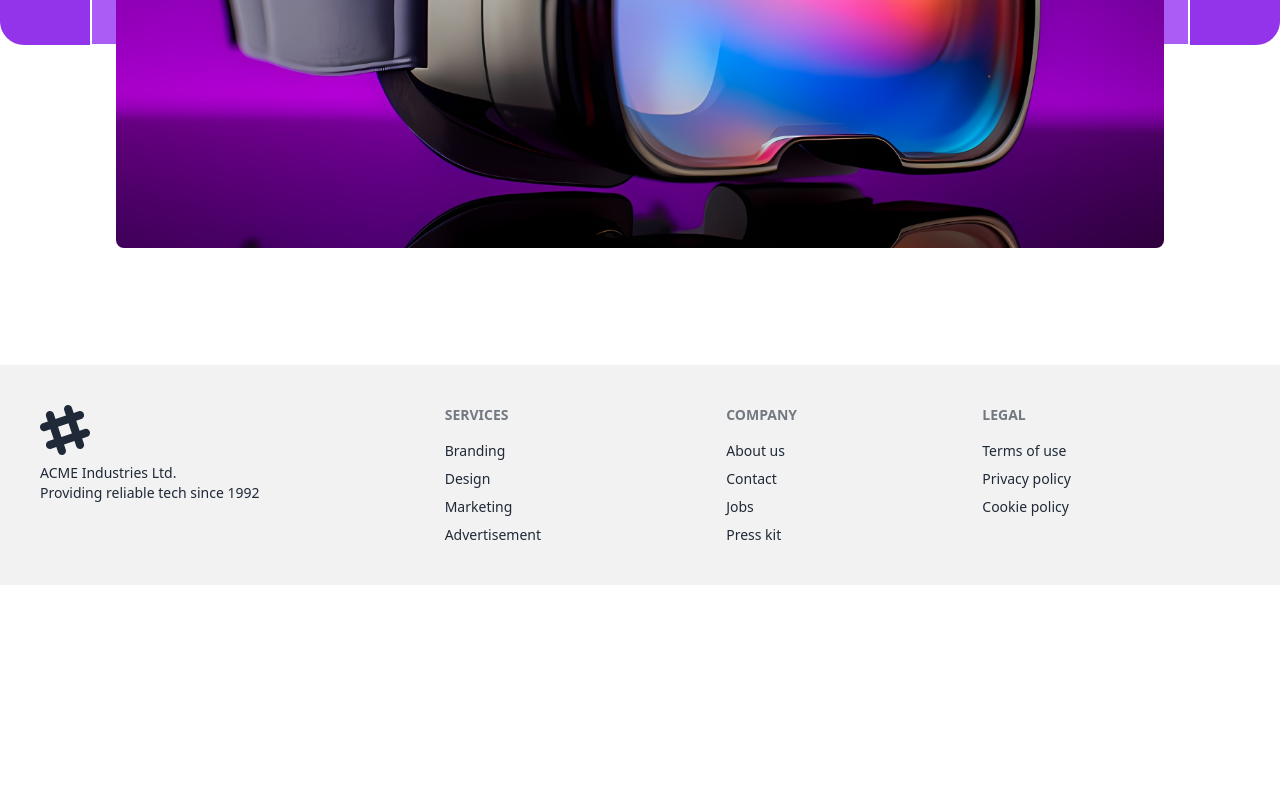
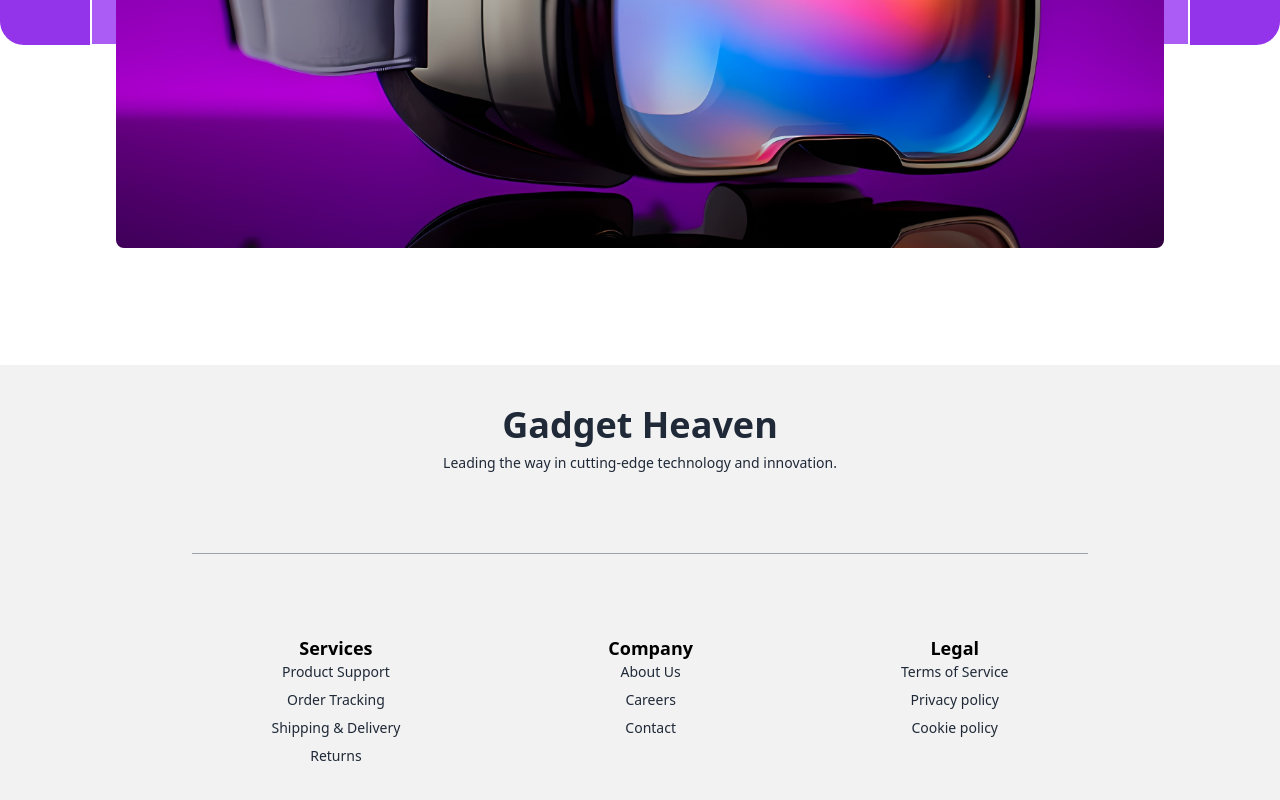
Before and after one commit to programming-hero-web-course-4/b10a8-gadget-heaven-naymulhuda, a React (Vite) app: page / in a window 1280 px wide. Shown: the part 737-1537 px from the top of the page. Before the commit the page ends 1322 px from the top, so only its background shows below. Built offline with nearby package versions, Linux system fonts and the light colour scheme.

Commit message:
Footer-section-added

```diff
--- a/src/Components/Footer/Footer.jsx
+++ b/src/Components/Footer/Footer.jsx
@@ -2,46 +2,46 @@ import React from 'react';
 
 const Footer = () => {
   return (
-        <footer className="footer bg-base-200 text-base-content p-10 mt-80">
-        <aside>
-          <svg
-            width="50"
-            height="50"
-            viewBox="0 0 24 24"
-            xmlns="http://www.w3.org/2000/svg"
-            fillRule="evenodd"
-            clipRule="evenodd"
-            className="fill-current">
-            <path
-              d="M22.672 15.226l-2.432.811.841 2.515c.33 1.019-.209 2.127-1.23 2.456-1.15.325-2.148-.321-2.463-1.226l-.84-2.518-5.013 1.677.84 2.517c.391 1.203-.434 2.542-1.831 2.542-.88 0-1.601-.564-1.86-1.314l-.842-2.516-2.431.809c-1.135.328-2.145-.317-2.463-1.229-.329-1.018.211-2.127 1.231-2.456l2.432-.809-1.621-4.823-2.432.808c-1.355.384-2.558-.59-2.558-1.839 0-.817.509-1.582 1.327-1.846l2.433-.809-.842-2.515c-.33-1.02.211-2.129 1.232-2.458 1.02-.329 2.13.209 2.461 1.229l.842 2.515 5.011-1.677-.839-2.517c-.403-1.238.484-2.553 1.843-2.553.819 0 1.585.509 1.85 1.326l.841 2.517 2.431-.81c1.02-.33 2.131.211 2.461 1.229.332 1.018-.21 2.126-1.23 2.456l-2.433.809 1.622 4.823 2.433-.809c1.242-.401 2.557.484 2.557 1.838 0 .819-.51 1.583-1.328 1.847m-8.992-6.428l-5.01 1.675 1.619 4.828 5.011-1.674-1.62-4.829z"></path>
-          </svg>
-          <p>
-            ACME Industries Ltd.
-            <br />
-            Providing reliable tech since 1992
-          </p>
-        </aside>
+    <footer className="footer bg-base-200 text-base-content p-10 mt-80 flex flex-col items-center space-y-10">
+      {/* Upper Section: Logo */}
+      <div className="flex flex-col items-center justify-center text-center m-0">
+         <h2 className='text-4xl font-bold'>Gadget Heaven</h2>
+        <p>Leading the way in cutting-edge technology and innovation.</p>
+      </div>
+      <hr className="border-t border-gray-400 w-full max-w-4xl m-0" />
+      {/* Lower Section: Services, Company, Legal */}
+      <div className="flex flex-col sm:flex-row sm:justify-center sm:gap-52 gap-8 w-full text-center sm:text-left">
+        {/* Services */}
         <nav>
-          <h6 className="footer-title">Services</h6>
-          <a className="link link-hover">Branding</a>
-          <a className="link link-hover">Design</a>
-          <a className="link link-hover">Marketing</a>
-          <a className="link link-hover">Advertisement</a>
+          <h6 className="text-lg font-bold text-black text-center">Services</h6>
+          <div className="flex flex-col gap-2 text-center">
+            <a className="link link-hover">Product Support</a>
+            <a className="link link-hover">Order Tracking</a>
+            <a className="link link-hover">Shipping & Delivery</a>
+            <a className="link link-hover"> Returns</a>
+          </div>
         </nav>
+        {/* Company */}
         <nav>
-          <h6 className="footer-title">Company</h6>
-          <a className="link link-hover">About us</a>
+          <h6 className="text-lg font-bold text-black text-center">Company</h6>
+          <div className="flex flex-col gap-2 text-center">
+            <a className="link link-hover">About Us</a>
+            <a className="link link-hover">Careers</a>
             <a className="link link-hover">Contact</a>
-          <a className="link link-hover">Jobs</a>
-          <a className="link link-hover">Press kit</a>
+          </div>
         </nav>
+        {/* Legal */}
         <nav>
-          <h6 className="footer-title">Legal</h6>
-          <a className="link link-hover">Terms of use</a>
+          <h6 className="text-lg font-bold text-black text-center">Legal</h6>
+          <div className="flex flex-col gap-2 text-center">
+            <a className="link link-hover">Terms of Service</a>
             <a className="link link-hover">Privacy policy</a>
             <a className="link link-hover">Cookie policy</a>
+          </div>
         </nav>
+      </div>
     </footer>
+
   );
 };
 
```
Lines whose indentation alone changed are shown as unchanged.
